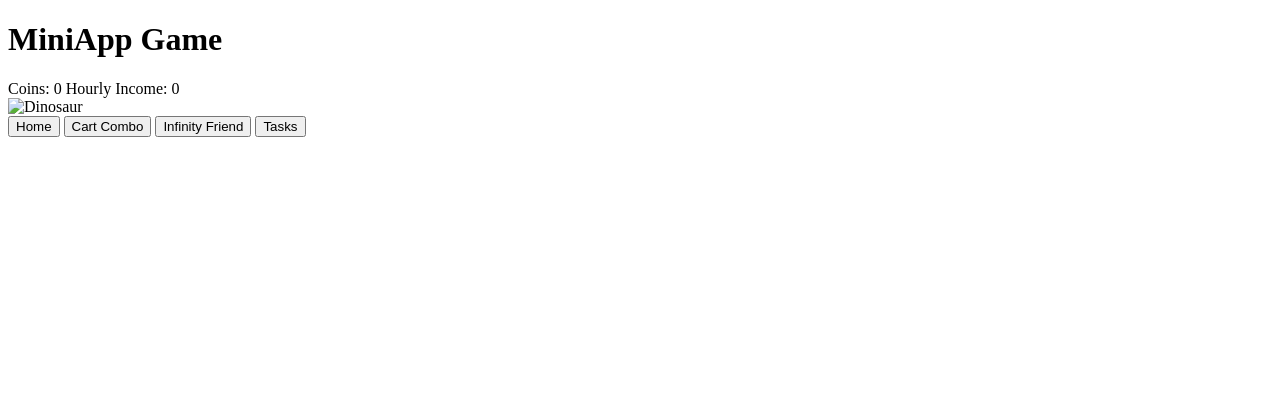
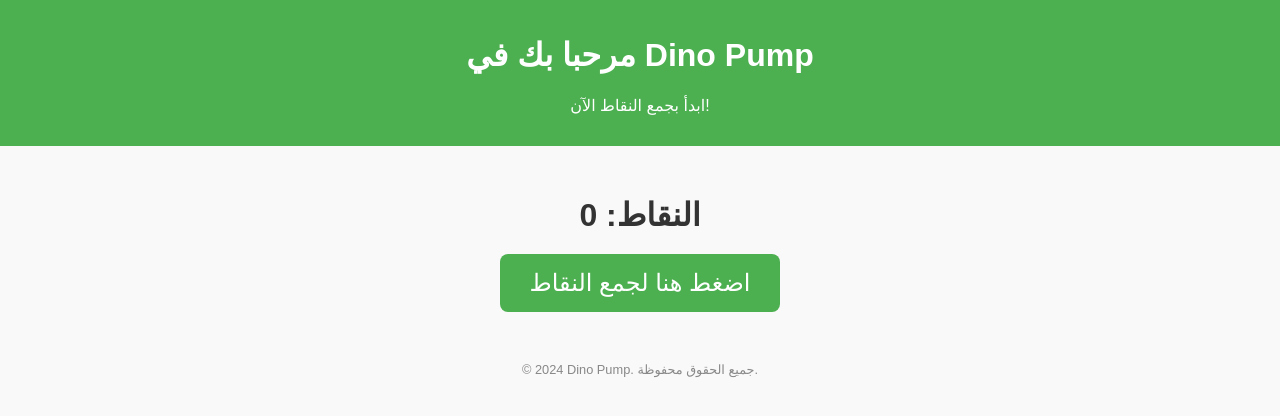
Before and after one commit to saad2451/DinoPUMP, a plain HTML site: page index.html in a window 1280 px wide. Drawn offline with Linux system fonts and the light colour scheme.

Commit message:
index.html

```diff
--- a/index.html
+++ b/index.html
@@ -1,59 +1,76 @@
 <!DOCTYPE html>
 <html lang="en">
 <head>
-  <meta charset="UTF-8">
-  <meta name="viewport" content="width=device-width, initial-scale=1.0">
-  <title>MiniApp Game</title>
-  <link rel="stylesheet" href="styles.css">
+    <meta charset="UTF-8">
+    <meta name="viewport" content="width=device-width, initial-scale=1.0">
+    <title>Dino Pump - Index</title>
+    <style>
+        body {
+            font-family: Arial, sans-serif;
+            margin: 0;
+            padding: 0;
+            text-align: center;
+            background-color: #f9f9f9;
+        }
+
+        .header {
+            background-color: #4caf50;
+            color: white;
+            padding: 15px;
+        }
+
+        .counter {
+            margin-top: 50px;
+            font-size: 2em;
+            font-weight: bold;
+            color: #333;
+        }
+
+        .click-button {
+            margin-top: 20px;
+            padding: 15px 30px;
+            font-size: 1.5em;
+            background-color: #4caf50;
+            color: white;
+            border: none;
+            border-radius: 8px;
+            cursor: pointer;
+        }
+
+        .click-button:hover {
+            background-color: #45a049;
+        }
+
+        .footer {
+            margin-top: 50px;
+            font-size: 0.8em;
+            color: #888;
+        }
+    </style>
 </head>
 <body>
-  <!-- Header -->
-  <header>
-    <h1>MiniApp Game</h1>
-    <div class="stats">
-      <span id="coins">Coins: 0</span>
-      <span id="income">Hourly Income: 0</span>
+    <div class="header">
+        <h1>مرحبا بك في Dino Pump</h1>
+        <p>ابدأ بجمع النقاط الآن!</p>
     </div>
-  </header>
 
-  <!-- Main Content -->
-  <main>
-    <div class="dinosaur-container">
-      <img id="dinosaur" src="dinosaur.png" alt="Dinosaur" onclick="addCoins()">
+    <div class="counter">
+        النقاط: <span id="points">0</span>
     </div>
-  </main>
 
-  <!-- Bottom Navigation -->
-  <footer>
-    <nav>
-      <button onclick="navigate('home')">Home</button>
-      <button onclick="navigate('cart')">Cart Combo</button>
-      <button onclick="navigate('friends')">Infinity Friend</button>
-      <button onclick="navigate('tasks')">Tasks</button>
-    </nav>
-  </footer>
+    <button class="click-button" onclick="addPoints()">اضغط هنا لجمع النقاط</button>
 
-  <!-- Scripts -->
-  <script>
-    let coins = 0;
-    let hourlyIncome = 0;
+    <div class="footer">
+        <p>© 2024 Dino Pump. جميع الحقوق محفوظة.</p>
+    </div>
 
-    // Add coins when clicking the dinosaur
-    function addCoins() {
-      coins += 10;
-      document.getElementById('coins').innerText = `Coins: ${coins}`;
-    }
+    <script>
+        let points = 0;
 
-    // Navigate between sections
-    function navigate(section) {
-      alert(`Navigating to ${section}`);
-    }
-
-    // Increase coins hourly based on income
-    setInterval(() => {
-      coins += hourlyIncome;
-      document.getElementById('coins').innerText = `Coins: ${coins}`;
-    }, 3600000); // 1 hour
-  </script>
+        function addPoints() {
+            points += 10; // أضف 10 نقاط لكل نقرة
+            document.getElementById("points").textContent = points;
+        }
+    </script>
 </body>
 </html>
```
